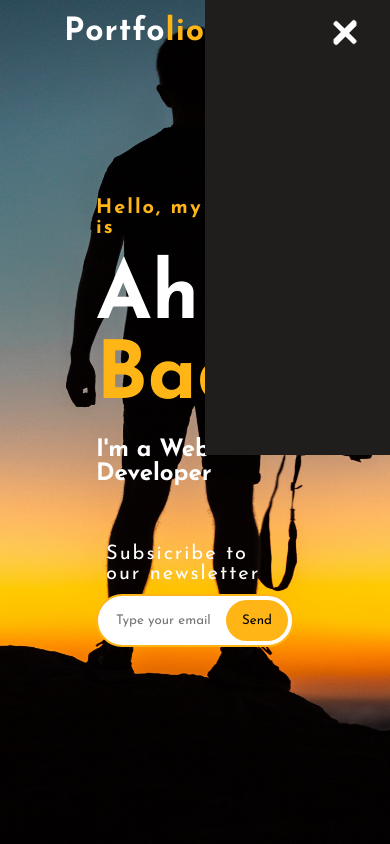
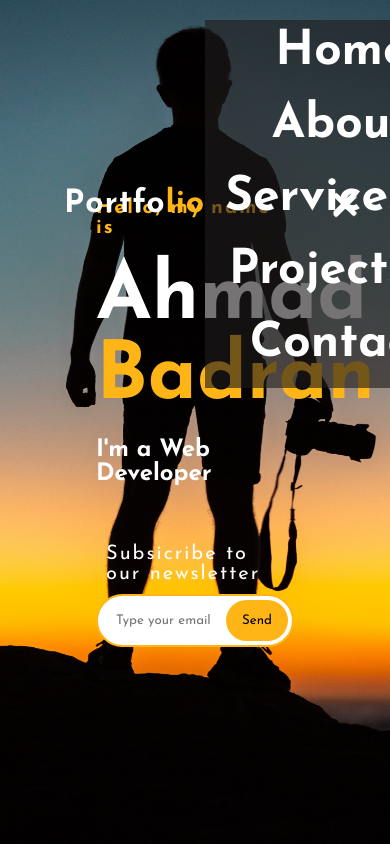
Before and after one commit to Ahmadbadran/portfolio, a plain HTML site: page index.html in a window 390 px wide. Both pictures are taken after a click on the element 345 px from the left and 32 px from the top of the page. Shown: the top 844 px of the page. Drawn offline with nearby package versions, Linux system fonts and the light colour scheme.

Commit message:
fix some issues

```diff
--- a/index.html
+++ b/index.html
@@ -20,29 +20,20 @@
 <body>
     <!-- Header starts -->
     <header>
-        <!-- <nav>
-            <h2 class="logo">Portfo<span>lio</span></h2>
-            <ul>
-                <li><a href="#">Home</a></li>
-                <li><a href="#about">About Us</a></li>
-                <li><a href="#">Services</a></li>
-                <li><a href="#">Skills</a></li>
-                <li><a href="#">Contact Us</a></li>
-            </ul>
-            <a href="#" class="btn">Hire Me</a>
-        </nav> -->
+
         <nav class="nav">
-            <a href="#"><h2 class="logo">Portfo<span>lio</span></h2></a>
+           <div><a href="#"><h2 class="logo">Portfo<span>lio</span></h2></a></div>
 
             <div class="container">
 
                 <div id="mainListDiv" class="main_list">
+
                     <ul class="navlinks">
                         <li><a href="#">Home</a></li>
-                        <li><a href="#">About</a></li>
-                        <li><a href="#">Services</a></li>
-                        <li><a href="#">Skills</a></li>
-                        <li><a href="#">Contact us</a></li>
+                        <li><a href="#about">About</a></li>
+                        <li><a href="#services">Services</a></li>
+                        <li><a href="#projects">Projects</a></li>
+                        <li><a href="#contact">Contact us</a></li>
                     </ul>
                 </div>
                 <span class="navTrigger">
@@ -83,7 +74,7 @@
         </main>
     </section>
     <!-- Service start -->
-    <section class="service">
+    <section class="service" id="services">
         <h2>Services</h2>
         <div class="box">
             <div class="card">
@@ -121,7 +112,7 @@
             </div>
         </div>
     </section>
-    <section class="service">
+    <section class="service" id="projects">
         <h2>Projects</h2>
         <div class="box">
             <div class="card">
@@ -199,7 +190,7 @@
     </section>
 
     <!-- Footer -->
-    <footer>
+    <footer id="contact">
         <!-- Contact me start -->
         <section class="contact">
             <p>Let me build you a website!</p>
--- a/main.css
+++ b/main.css
@@ -29,7 +29,7 @@ header {
   width: 100%;
   background-image: url(./img/francois-olwage-dFFjVeYqMX8-unsplash.jpg);
   background-position: 50% 0%;
-  background-size: cover;
+  background-size:cover;
   display: flex;
   flex-direction: column;
 }
@@ -47,7 +47,7 @@ section {
   cursor: pointer;
 }
 
-nav {
+/* nav {
   display: flex;
   align-items: center;
   justify-content: space-between;
@@ -56,7 +56,7 @@ nav {
   max-width: var(--maxWidth);
   margin: 0 auto;
   width: 100%;
-}
+} */
 
 nav ul {
   list-style: none;
@@ -72,8 +72,14 @@ nav a {
 /* Navbar section */
 
 .nav {
+  display: flex;
+  align-items:center;
+  justify-content: space-between;
+  padding: 0 4rem;
+  padding-top: 3rem;
+  max-width: var(--maxWidth);
   width: 100%;
-  height: 65px;
+  height: fit-content;
   position: fixed;
   line-height: 65px;
   text-align: center;
@@ -82,7 +88,7 @@ nav a {
 .nav div.logo {
   float: left;
   width: auto;
-  height: auto;
+  height: 65px;
   padding-left: 3rem;
 }
 
@@ -97,7 +103,7 @@ nav a {
 }
 
 .nav div.main_list {
-  height: 65px;
+  height: auto;
   float: right;
 }
 
@@ -105,14 +111,14 @@ nav a {
   width: 100%;
   height: 65px;
   display: flex;
-  list-style: none;
+  list-style:none;
   margin: 0;
   padding: 0;
 }
 
 .nav div.main_list ul li {
   width: auto;
-  height: 65px;
+  height: auto;
   padding: 0;
   padding-right: 3rem;
 }
@@ -147,31 +153,31 @@ nav a {
   }
 }
 
-@media screen and (max-width: 768px) {
+@media screen and (max-width: 850px) {
   .navTrigger {
     display: block;
+
   }
   .nav div.logo {
     margin-left: 15px;
   }
   .nav div.main_list {
     width: 100%;
-    height: 0;
+    height: 0px;
     overflow: hidden;
   }
   .nav div.show_list {
-    height: auto;
-    display: none;
+    height: fit-content;
+    display:none;
   }
   .nav div.main_list ul {
     flex-direction: column;
-    align-items: center;
     width: 100%;
-    height: 100vh;
+    height: 23rem;
     right: 0;
     left: 0;
     bottom: 0;
-    background-color: #201d1d;
+    background-color: #201d1d9d;
     /*same background color of navbar*/
     background-position: center top;
   }
```
